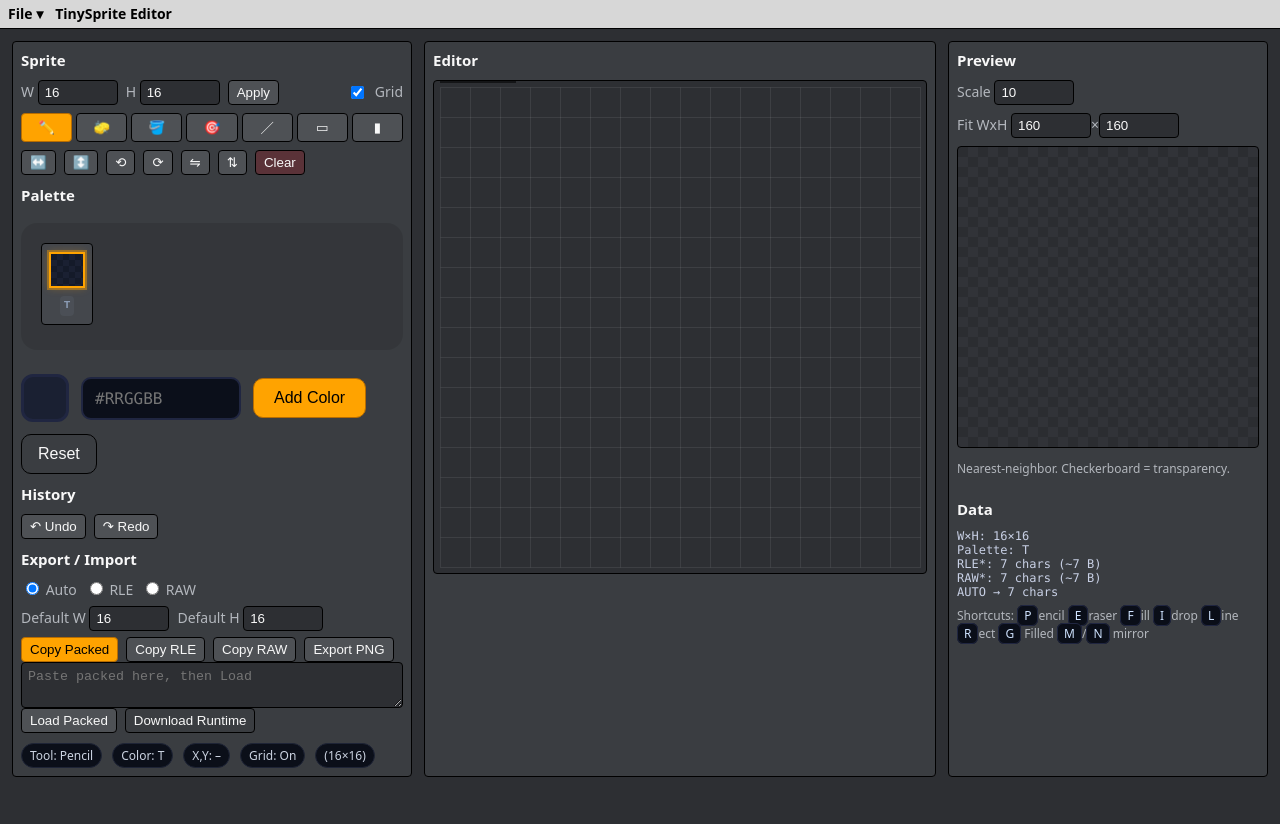
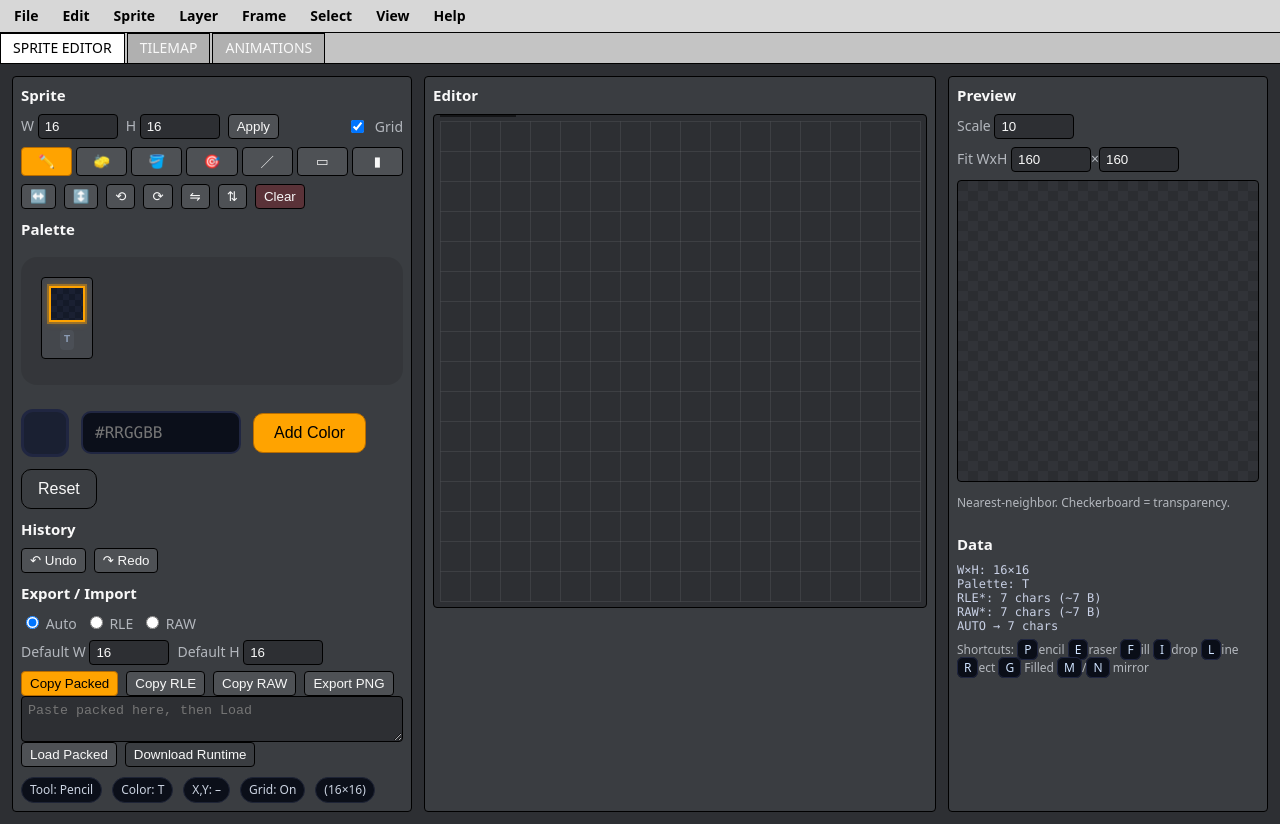
Before and after one commit to m-de-graaff/tinysprite, a website: page pages/index.html in a window 1280 px wide. Before the commit the page ends 800 px from the top, so only its background shows below. Drawn offline with Linux system fonts and the light colour scheme.

Commit message:
feat: add tabs for sprite, tilemap, animation

```diff
--- a/pages/index.html
+++ b/pages/index.html
@@ -35,33 +35,33 @@
                 padding: 4px 8px;
                 font-weight: bold;
                 display: flex;
-                align-items: center;
                 gap: 12px;
             }
-            .menu {
-                position: relative;
+            .topbar span {
+                padding: 2px 6px;
+                border-radius: 3px;
                 cursor: pointer;
             }
-            .menu .dropdown {
-                position: absolute;
-                top: 100%;
-                left: 0;
-                background: #d7d7d7;
-                color: #000;
-                border: 1px solid #000;
-                border-radius: 4px;
-                padding: 4px 8px;
-                display: none;
-                flex-direction: column;
-                gap: 4px;
+            .topbar span:hover {
+                background: #c4c4c4;
             }
-            .menu.open .dropdown {
+            .tabs {
+                background: #c4c4c4;
+                border-bottom: 1px solid #000;
                 display: flex;
             }
-            .menu .dropdown label {
-                display: flex;
-                gap: 4px;
-                align-items: center;
+            .tab {
+                padding: 4px 12px;
+                border: 1px solid #000;
+                border-bottom: none;
+                background: #b0b0b0;
+                cursor: pointer;
+            }
+            .tab + .tab {
+                margin-left: 2px;
+            }
+            .tab.active {
+                background: #fff;
                 color: #000;
             }
             .app {
@@ -296,14 +296,20 @@
     </head>
     <body>
         <header class="topbar">
-            <div class="menu" id="fileMenu">File ▾
-                <div class="dropdown">
-                    <label><input type="checkbox" id="optTilemap" /> Tilemap</label>
-                    <label><input type="checkbox" id="optAnim" /> Animations</label>
-                </div>
-            </div>
-            <div style="font-weight: bold;">TinySprite Editor</div>
+            <span>File</span>
+            <span>Edit</span>
+            <span>Sprite</span>
+            <span>Layer</span>
+            <span>Frame</span>
+            <span>Select</span>
+            <span>View</span>
+            <span>Help</span>
         </header>
+        <nav class="tabs">
+            <div class="tab active" data-tab="sprite">SPRITE EDITOR</div>
+            <div class="tab" data-tab="tilemap">TILEMAP</div>
+            <div class="tab" data-tab="anim">ANIMATIONS</div>
+        </nav>
         <div class="app">
             <!-- Left: Controls -->
             <section class="card">
@@ -611,9 +617,7 @@
                 mctx = mapCanvas.getContext("2d");
             const tileWrap = $("#tilemapWrap"),
                 animWrap = $("#animWrap"),
-                optTile = $("#optTilemap"),
-                optAnim = $("#optAnim"),
-                fileMenu = $("#fileMenu");
+                tabs = document.querySelectorAll(".tab");
 
             // ===== state =====
             let W = 16,
@@ -1167,19 +1171,17 @@ AUTO → ${best.length} chars`;
                 tilemap.dimensions.height = mapH;
                 drawTilemap();
             };
-            optTile.onchange = () => {
-                tileWrap.style.display = optTile.checked ? "" : "none";
+            let currentTab = "sprite";
+            function setTab(t) {
+                currentTab = t;
+                tabs.forEach((el) => el.classList.toggle("active", el.dataset.tab === t));
+                grid.style.display = t === "tilemap" ? "none" : "";
+                tileWrap.style.display = t === "tilemap" ? "" : "none";
+                animWrap.style.display = t === "anim" ? "" : "none";
                 drawTilemap();
-            };
-            optAnim.onchange = () => {
-                animWrap.style.display = optAnim.checked ? "" : "none";
-            };
-            fileMenu.onclick = (e) => {
-                if (e.target === fileMenu) fileMenu.classList.toggle("open");
-            };
-            document.addEventListener("click", (e) => {
-                if (!fileMenu.contains(e.target)) fileMenu.classList.remove("open");
-            });
+            }
+            tabs.forEach((el) => el.addEventListener("click", () => setTab(el.dataset.tab)));
+            setTab("sprite");
             mapCanvas.addEventListener("mousedown", (e) => {
                 const pos = tileFromEvent(e);
                 mapSel = { x1: pos.x, y1: pos.y, x2: pos.x, y2: pos.y };
@@ -1200,13 +1202,13 @@ AUTO → ${best.length} chars`;
                 const sy = Math.min(y1, y2);
                 const ex = Math.max(x1, x2);
                 const ey = Math.max(y1, y2);
-                if (optAnim.checked && (sx !== ex || sy !== ey)) {
+                if (sx !== ex || sy !== ey) {
                     const anim = tilemap.loadAnimation(sx, sy, ex, ey);
                     if (anim.length) {
                         frames = anim;
                         currentFrame = 0;
                         sprite = frames[0];
-                        animWrap.style.display = "";
+                        setTab("anim");
                         drawAll();
                         updateFrameLabel();
                     }
@@ -1221,6 +1223,7 @@ AUTO → ${best.length} chars`;
                     sprite = spr;
                     drawAll();
                     updateFrameLabel();
+                    setTab("sprite");
                 }
             });
 
```
